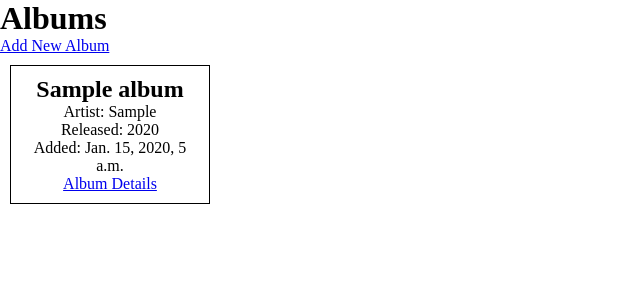
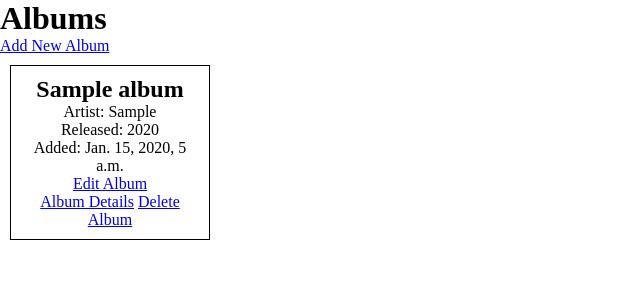
Before and after one commit to Momentum-Team-9/django-music-sarah-wines, a Django app: page / in a window 1280 px wide. Shown: the top 300 px of the page, without its empty margins (0-640 px from the left). Run offline with Django 3.2, Linux system fonts and the light colour scheme; tables that the repository leaves empty hold one stand-in row (values such as "Sample post").

Commit message:
Entries can be edited

```diff
--- a/Album/views.py
+++ b/Album/views.py
@@ -33,3 +33,18 @@ def delete_album(request, pk):
 
     return render(request, "albums/delete_album.html",
                   {"album": album})
+
+def edit_album(request, pk):
+    album = get_object_or_404(Album, pk=pk)
+    if request.method == 'GET':
+        form = AlbumForm(instance=album)
+    else:
+        form = AlbumForm(data=request.POST, instance=album)
+        if form.is_valid():
+            form.save()
+            return redirect(to='list_albums')
+
+    return render(request, "albums/edit_album.html", {
+        "form": form,
+        "album": album
+    })
--- a/django_music/urls.py
+++ b/django_music/urls.py
@@ -24,4 +24,6 @@ urlpatterns = [
     path('albums/<int:pk>', album_views.show_album, name="show_album"),
     path('albums/add/', album_views.add_album, name='add_album'),
     path('albums/<int:pk>/delete/', album_views.delete_album, name='delete_album'),
+    path('albums/<int:pk>/edit', album_views.edit_album,
+    name='edit_album'),
 ]
--- a/templates/albums/list_albums.html
+++ b/templates/albums/list_albums.html
@@ -9,7 +9,9 @@
       <p>Artist: {{album.artist}}</p>
       <p>Released: {{album.release_year}}</p>
       <p>Added: {{album.created_at}}</p>
+      <a href="{% url 'edit_album' pk=album.pk %}">Edit Album</a><br />
       <a href="{% url 'show_album' pk=album.pk%}">Album Details</a>
+      <a href="{% url 'delete_album' pk=album.pk %}">Delete Album</a>
     </div>
     {% endfor %}
   </div>
--- a/templates/albums/show_album.html
+++ b/templates/albums/show_album.html
@@ -3,5 +3,6 @@
 <p>Artist: {{album.artist}}</p>
 <p>Released: {{album.release_year}}</p>
 <p>Added: {{album.created_at}}</p>
+<a href="{% url 'edit_album' pk=album.pk %}">Edit Album</a><br />
 <a href="{% url 'delete_album' pk=album.pk %}">Delete Album</a>
 {% endblock %}
```
Also changed, not shown: templates/albums/edit_album.html (added, +12 -0 lines).
